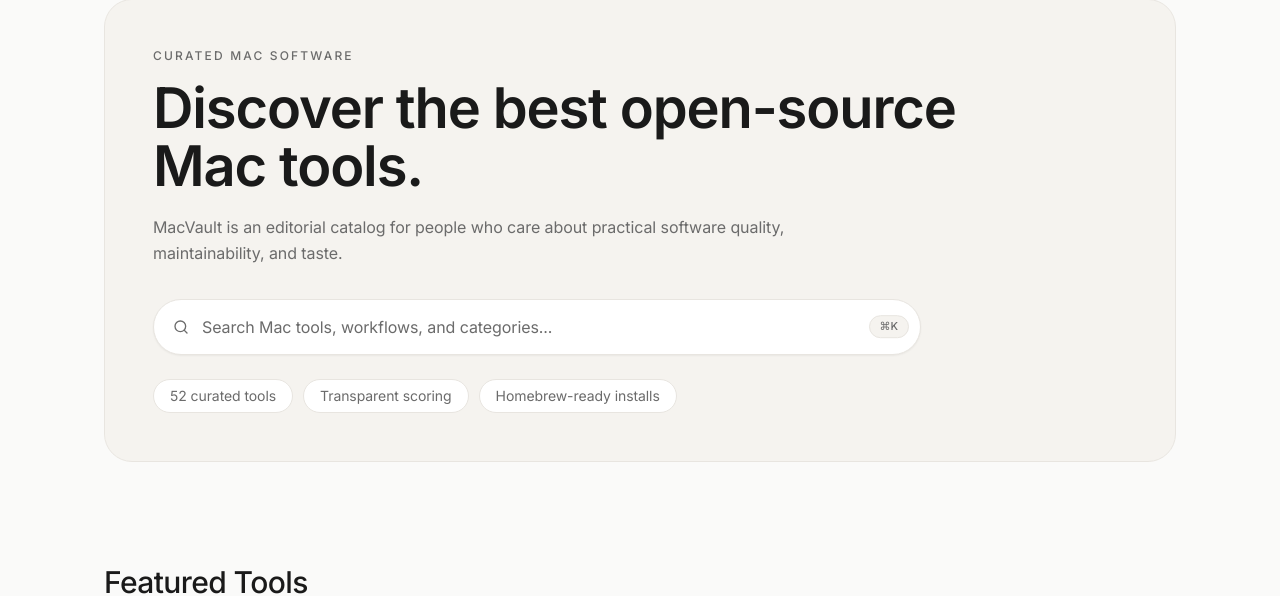
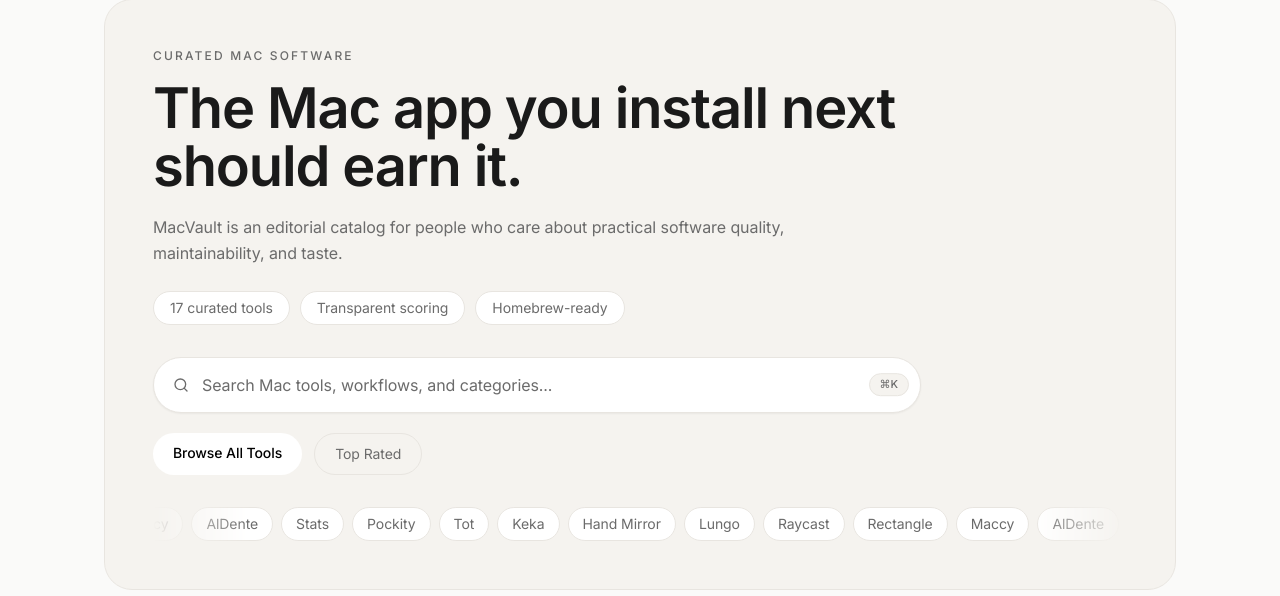
Before and after one commit to TheoPsycheMedia/macvault, a Next.js app: page / in a window 1280 px wide. Shown: the part 138-734 px from the top of the page. Built offline with nearby package versions, Linux system fonts and the light colour scheme; no server answers; the database is empty.

Commit message:
nightshift(macvault): hero redesign — animated tool strip, CTA buttons, punchy headline

```diff
--- a/src/app/globals.css
+++ b/src/app/globals.css
@@ -96,6 +96,19 @@
   animation-delay: var(--fade-delay, 0s);
 }
 
+@keyframes marquee {
+  from {
+    transform: translateX(0);
+  }
+  to {
+    transform: translateX(-50%);
+  }
+}
+
+.marquee-track {
+  animation: marquee 20s linear infinite;
+}
+
 @keyframes section-fade {
   from {
     opacity: 0;
--- a/src/app/page.tsx
+++ b/src/app/page.tsx
@@ -33,25 +33,77 @@
           Curated Mac Software
         </p>
         <h1 className="mt-4 max-w-4xl text-[48px] font-semibold leading-[1.03] tracking-[-0.02em] text-[color:var(--text)] md:text-[56px]">
-          Discover the best open-source Mac tools.
+          The Mac app you install next should earn it.
         </h1>
         <p className="mt-5 max-w-2xl text-[16px] text-[color:var(--text-muted)]">
           MacVault is an editorial catalog for people who care about practical software quality,
           maintainability, and taste.
         </p>
-        <div className="mt-8 max-w-3xl">
-          <SearchBar size="lg" />
-        </div>
         <div className="mt-6 flex flex-wrap gap-2.5">
           <span className="rounded-full border border-[color:var(--border)] bg-[color:var(--surface)] px-4 py-1.5 text-sm text-[color:var(--text-muted)]">
-            52 curated tools
+            17 curated tools
           </span>
           <span className="rounded-full border border-[color:var(--border)] bg-[color:var(--surface)] px-4 py-1.5 text-sm text-[color:var(--text-muted)]">
             Transparent scoring
           </span>
           <span className="rounded-full border border-[color:var(--border)] bg-[color:var(--surface)] px-4 py-1.5 text-sm text-[color:var(--text-muted)]">
-            Homebrew-ready installs
+            Homebrew-ready
           </span>
+        </div>
+        <div className="mt-8 max-w-3xl">
+          <SearchBar size="lg" />
+        </div>
+        <div className="mt-5 flex flex-wrap gap-3">
+          <Link
+            href="/browse"
+            className="rounded-full bg-white px-5 py-2.5 text-sm font-medium text-black"
+          >
+            Browse All Tools
+          </Link>
+          <Link
+            href="/browse?sort=score"
+            className="rounded-full border border-[color:var(--border)] px-5 py-2.5 text-sm text-[color:var(--text-muted)] hover:text-[color:var(--text)]"
+          >
+            Top Rated
+          </Link>
+        </div>
+        <div
+          className="relative mt-8 overflow-hidden"
+          style={{
+            maskImage: "linear-gradient(to right, transparent, black 10%, black 90%, transparent)",
+          }}
+        >
+          <div className="marquee-track flex w-max gap-2">
+            {[
+              "Raycast",
+              "Rectangle",
+              "Maccy",
+              "AlDente",
+              "Stats",
+              "Pockity",
+              "Tot",
+              "Keka",
+              "Hand Mirror",
+              "Lungo",
+              "Raycast",
+              "Rectangle",
+              "Maccy",
+              "AlDente",
+              "Stats",
+              "Pockity",
+              "Tot",
+              "Keka",
+              "Hand Mirror",
+              "Lungo",
+            ].map((name, i) => (
+              <span
+                key={i}
+                className="whitespace-nowrap rounded-full border border-[color:var(--border)] bg-[color:var(--surface)] px-3.5 py-1.5 text-sm text-[color:var(--text-muted)]"
+              >
+                {name}
+              </span>
+            ))}
+          </div>
         </div>
       </section>
 
```
